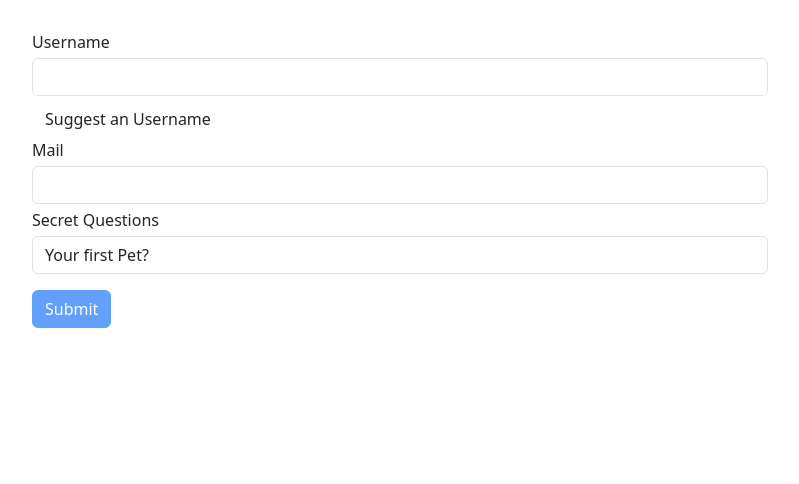
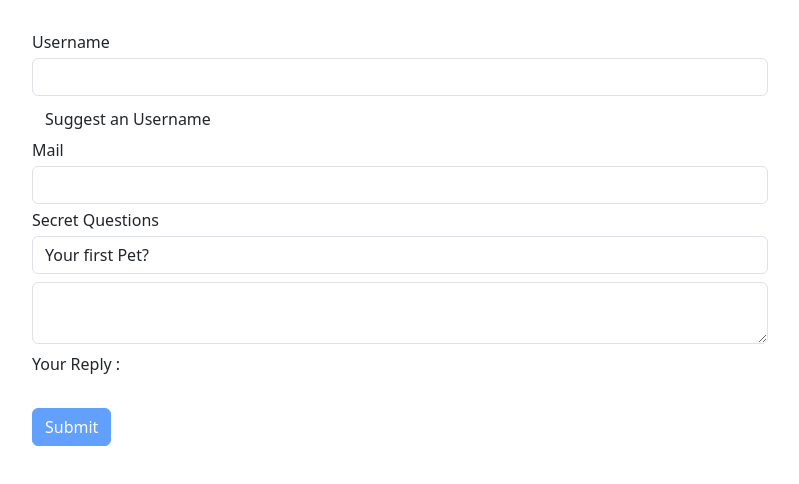
Before and after one commit to Bindhusha-Sadasivan/Forms, an Angular app: page / in a window 1280 px wide. Shown: the top 484 px of the page, without its empty margins (50-849 px from the left). Built offline with nearby package versions, Linux system fonts and the light colour scheme.

Commit message:
196 - TD Using ngModel with TwoWayBinding

```diff
--- a/src/app/app.component.html
+++ b/src/app/app.component.html
@@ -24,6 +24,8 @@
             <option value="teacher">Your first teacher?</option>
           </select>
         </div>
+        <div class="form-group"><textarea class="form-control mt-2" name="detailedText" id="detailedTextId" [(ngModel)]="questionAnswer"></textarea></div>
+        <p class="mt-2">Your Reply : {{questionAnswer}}</p>
         <!-- Disable the form untill all the fields are valid -->
         <button class="btn btn-primary mt-3" type="submit" [disabled]="!form.valid">Submit</button>
       </form>
--- a/src/app/app.component.ts
+++ b/src/app/app.component.ts
@@ -14,6 +14,7 @@ export class AppComponent {
   @ViewChild('form', {static:true}) signupForm!:NgForm
 
   defaultQuestion:string='pet';
+  questionAnswer:string='';
 
   suggestUserName() {
     const suggestedName = 'Superuser';
```
